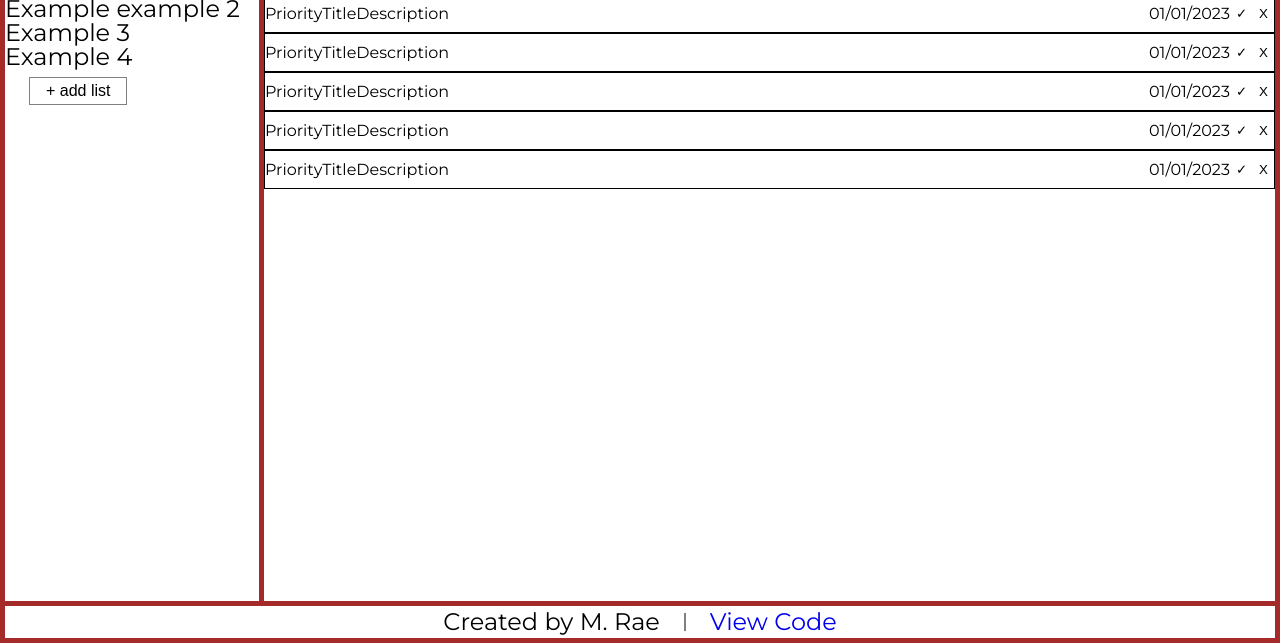
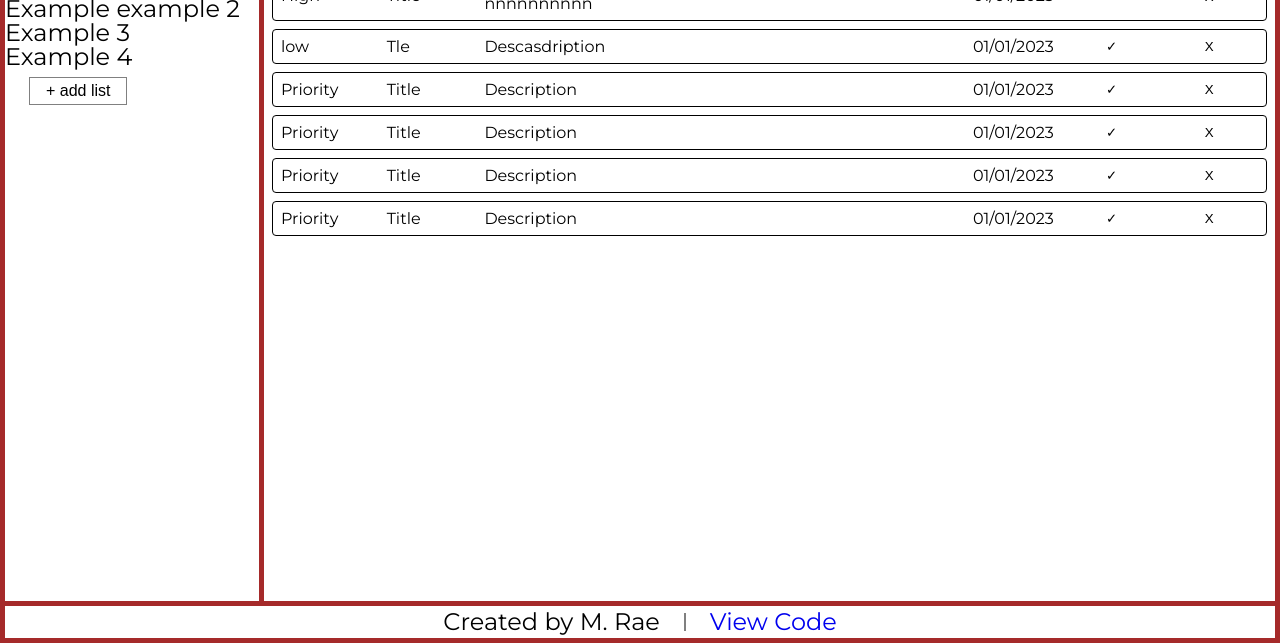
Before and after one commit to mattyjrae123/todo-list, a website built with webpack: page src/index.html in a window 1280 px wide. Shown: the part 157-800 px from the top of the page. Built offline with nearby package versions, Linux system fonts and the light colour scheme.

Commit message:
Fix alignment issues across multiple list items

```diff
--- a/src/index.html
+++ b/src/index.html
@@ -25,15 +25,15 @@
   <div id="main-content">
     <ul id="todo-list">
       <li class="todo-li">
-        <div class="li-priority">Priority</div>
+        <div class="li-priority">High</div>
         <div class="li-title">Title</div>
         <div class="li-description">Descriptio nnnnnnnnn nnnnnnnnnnn nnnnnnnnn nnnnnnnnnn</div>
         <div class="li-date">01/01/2023</div><button class="li-complete">✓</button><button class="li-delete">X</button>
       </li>
       <li class="todo-li">
-        <div class="li-priority">Priority</div>
-        <div class="li-title">Title</div>
-        <div class="li-description">Description</div>
+        <div class="li-priority">low</div>
+        <div class="li-title">Tle</div>
+        <div class="li-description">Descasdription</div>
         <div class="li-date">01/01/2023</div><button class="li-complete">✓</button><button class="li-delete">X</button>
       </li>
       <li class="todo-li">
--- a/src/styles/style.css
+++ b/src/styles/style.css
@@ -73,15 +73,26 @@ header {
 
 .todo-li {
   display: grid;
-  grid-template-columns: auto auto 1fr auto auto auto;
+  grid-template-columns: minmax(min-content, 10%) minmax(min-content, 10%) 1fr minmax(min-content, 10%) minmax(min-content, 10%) minmax(min-content, 10%);
   grid-template-rows: 1fr;
   align-items: center;
 
   border: 1px solid black;
-  padding: 10px 0;
+  padding: 0.5rem;
+  margin: 0.5rem 0;
+  border-radius: 0.25rem;;
+}
+
+.todo-li > div {
+  padding-left: 0.5rem;
+}
+
+.todo-li > div:first-of-type {
+  padding-left: 0;
 }
 
 #main-content {
+  padding: 0.5rem;
   grid-column: 2 / 3;
   grid-row: 3 / 4;
 
```
